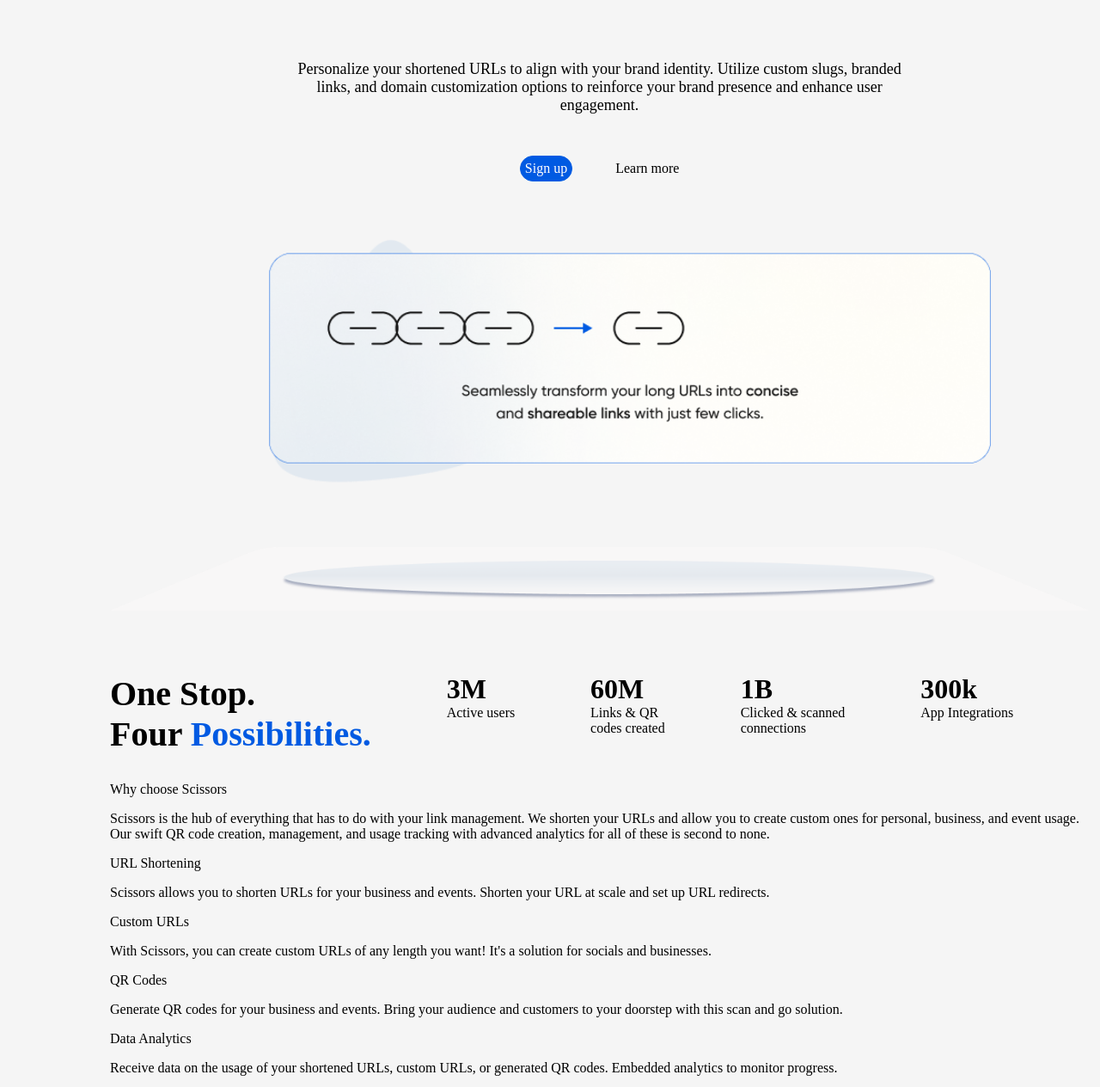
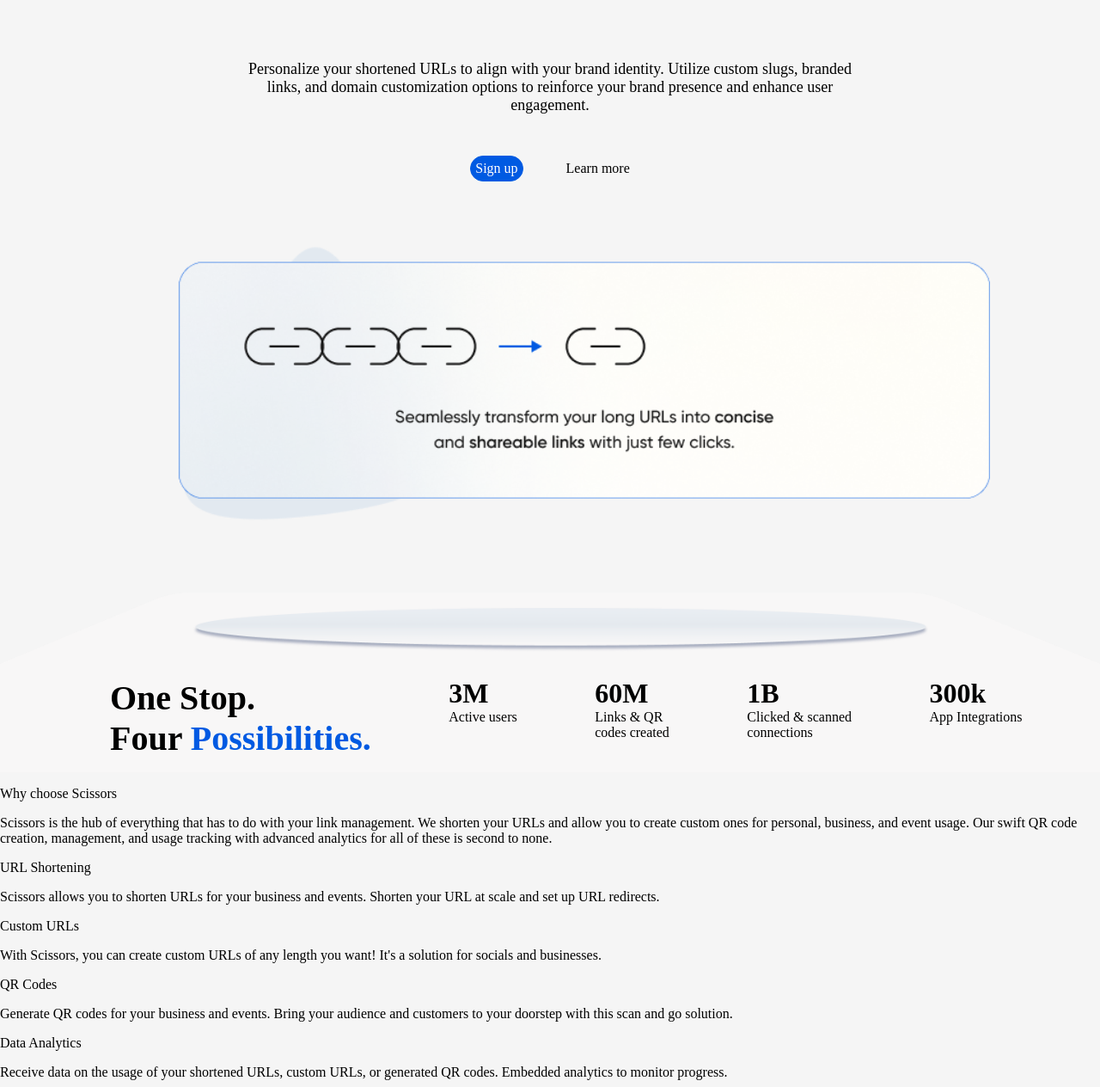
Before and after one commit to globalsmile/AltSchool_of_Engineering_v2_First_Semester_Assignment_Submission, a plain HTML site: page index.html in a window 1280 px wide. Shown: the part 218-1482 px from the top of the page at 86% size. Drawn offline with nearby package versions, Linux system fonts and the light colour scheme; a web font is replaced by a local one.

Commit message:
finished "body>main>section.second-section>div.upcontent"

```diff
--- a/assets/css/index.css
+++ b/assets/css/index.css
@@ -13,7 +13,6 @@
 body {
   overflow-x: hidden;
   margin: 0;
-  padding: 1% 1% 10% 10%;
   font-family: var(--font-type);
   background-color: var(--bgc);
 }
@@ -61,6 +60,9 @@
 
 .layout > header {
   display: grid;
+  padding-top: 1%;
+  padding-right: 5%;
+  padding-left: 10%;
   grid-template-areas: "logo nav nav-2";
 }
 p.optimize {
@@ -72,8 +74,8 @@
 }
 p.personalize {
   font-size: 18px;
-  margin-left: 18%;
-  margin-right: 18%;
+  margin-left: 22%;
+  margin-right: 22%;
   text-align: var(--pos);
 }
 .layout > main > section > div.image,
@@ -107,7 +109,8 @@
 .layout > main > section > div.up-content {
   display: grid;
   grid-template-areas: "one-stop m-3 m-60 b-1 k-300";
-  margin-top: 5%;
+  padding-left: 10%;
+  background-color: #F8F7F7;
 }
 .layout > main > section > div.up-content > div.one-stop {
   grid-area: one-stop;
```
